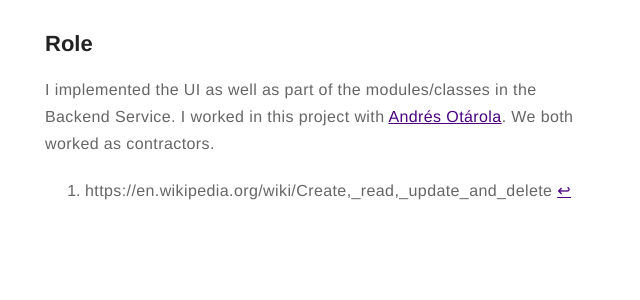
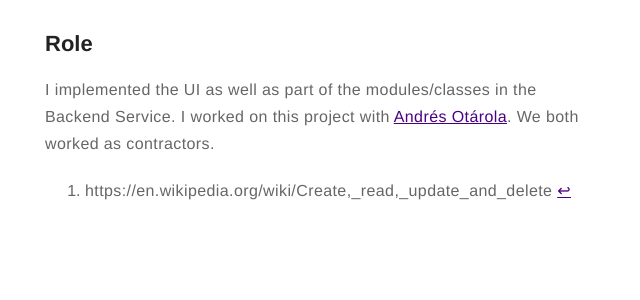
Before and after one commit to minostro/minostro.github.io, a Jekyll site: the page built from _posts/2017-05-14-alymoly.markdown, in a window 1280 px wide and 900 px high, scrolled down 2794 px. Shown: the part 211-511 px from the top of the window, without its empty margins (315-955 px from the left). Built offline with Jekyll 4.4.1, drawn with Linux system fonts in a browser that asks for light colours; comment, search, counter and statistics services are not loaded.

Commit message:
autocommit

```diff
--- a/_posts/2017-05-14-alymoly.markdown
+++ b/_posts/2017-05-14-alymoly.markdown
@@ -47,4 +47,4 @@ Because of the size of the business, the application is running in just one mach
 * Early releases of the application helped to keep the users of the application engaged. Moreover, it helped me to quickly iterate to make the necessary changes to the application so it could met the users requirements.
 
 ## Role
-I implemented the UI as well as part of the modules/classes in the Backend Service. I worked in this project with [Andrés Otárola](https://github.com/aotarola). We both worked as contractors.
+I implemented the UI as well as part of the modules/classes in the Backend Service. I worked on this project with [Andrés Otárola](https://github.com/aotarola). We both worked as contractors.
--- a/_posts/2017-05-29-meaculpas.markdown
+++ b/_posts/2017-05-29-meaculpas.markdown
@@ -36,4 +36,4 @@ Meaculpa's is a Distributed Point of Sales System built for the biggest liquor s
 * Early releases of the application helped to keep engage the users of the application. Morever, it helped me to quickly iterate and the necessary changes to the application so it could met the requirements of the users.
 
 ## Role
-I implemented the UI as well as part of the modules/classes in the Backend Service. I worked in this project with [Andrés Otárola](https://github.com/aotarola). We both worked as contractors.
+I implemented the UI as well as part of the modules/classes in the Backend Service. I worked on this project with [Andrés Otárola](https://github.com/aotarola). We both worked as contractors.
```
